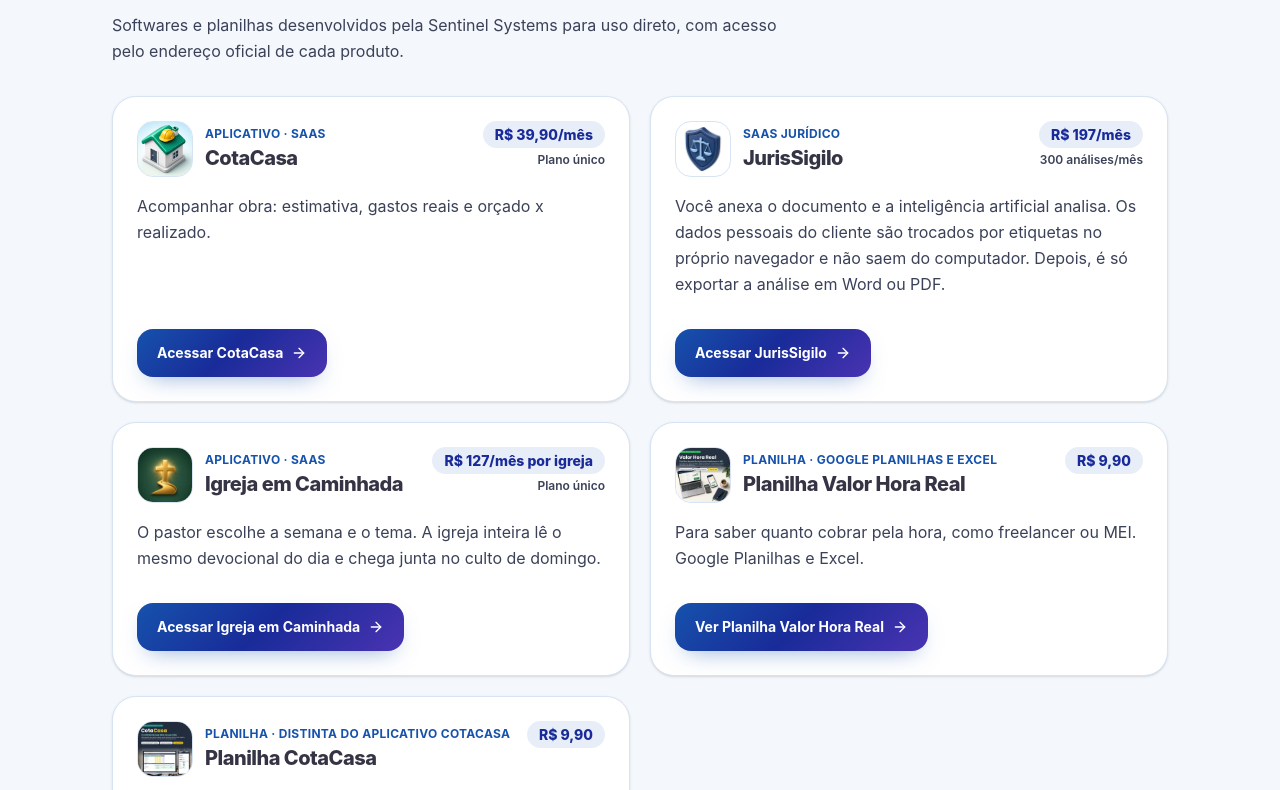
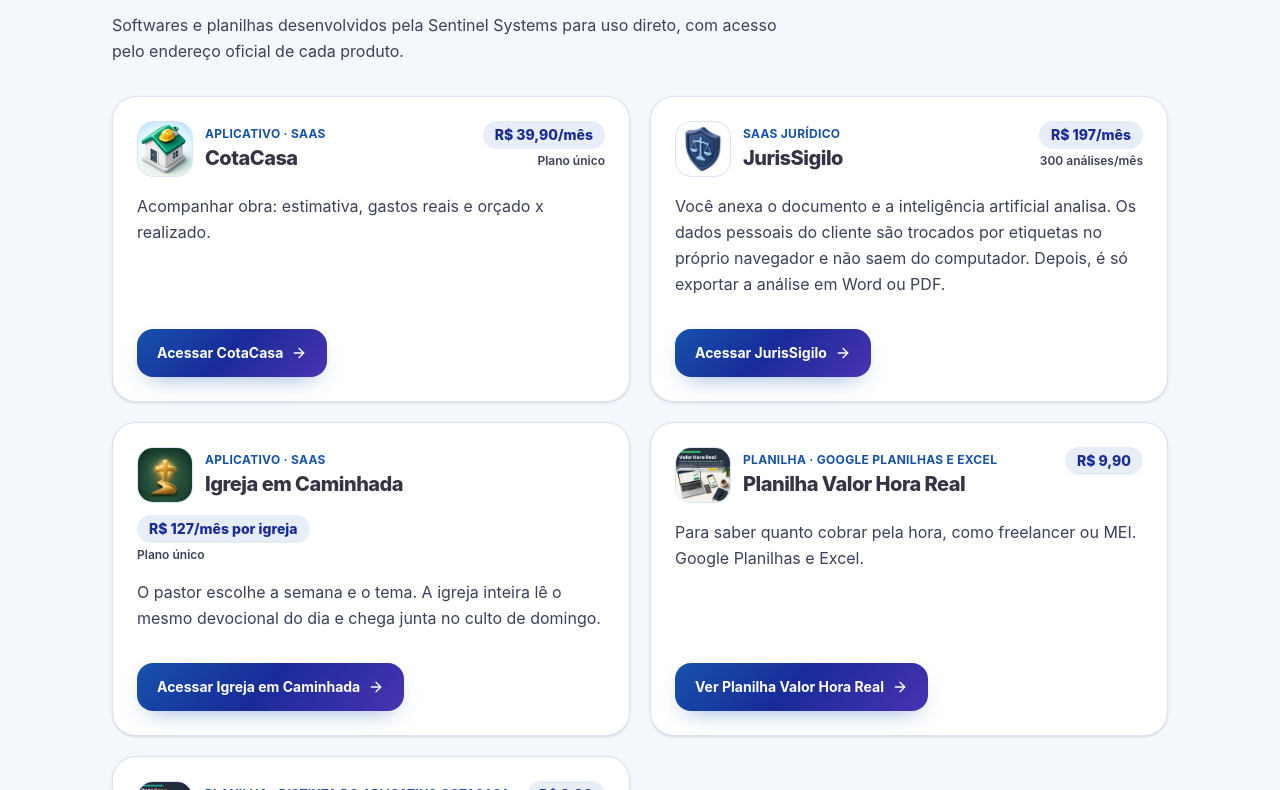
Before and after one commit to bonivitti-collab/sentinel-systems, a React (Vite) app: page / in a window 1280 px wide. Shown: the part 930-1720 px from the top of the page. Built offline with nearby package versions, Linux system fonts and the light colour scheme.

Commit message:
No card do Igreja, o preço fica abaixo do nome, sem encavalar (#45)
O selo R$ 127/mês por igreja é longo demais para caber ao lado do
título. Nos outros cards o preço permanece à direita, como já era.

```diff
--- a/src/pages/HomePage.tsx
+++ b/src/pages/HomePage.tsx
@@ -100,7 +100,13 @@ export function HomePage(_props: HomePageProps) {
                   className="flex h-full flex-col justify-between rounded-[24px] border border-[#D7E4F4] bg-white p-6 shadow-sm"
                 >
                   <div>
-                    <div className="flex items-start justify-between gap-4">
+                    <div
+                      className={
+                        product.id === 'igreja-em-caminhada'
+                          ? 'flex flex-col items-start gap-3'
+                          : 'flex items-start justify-between gap-4'
+                      }
+                    >
                       <div className="flex min-w-0 items-center gap-3">
                         {product.image ? (
                           <img
@@ -132,8 +138,14 @@ export function HomePage(_props: HomePageProps) {
                       </div>
 
                       {product.priceLabel ? (
-                        <div className="max-w-[11.5rem] shrink-0 text-right">
-                          <span className="inline-flex rounded-full bg-[#E8EEF8] px-3 py-1 text-center text-sm font-extrabold leading-snug text-[#192B99]">
+                        <div
+                          className={
+                            product.id === 'igreja-em-caminhada'
+                              ? 'text-left'
+                              : 'shrink-0 text-right'
+                          }
+                        >
+                          <span className="inline-flex rounded-full bg-[#E8EEF8] px-3 py-1 text-sm font-extrabold text-[#192B99]">
                             {product.priceLabel}
                           </span>
                           {product.priceSuffix ? (
```
